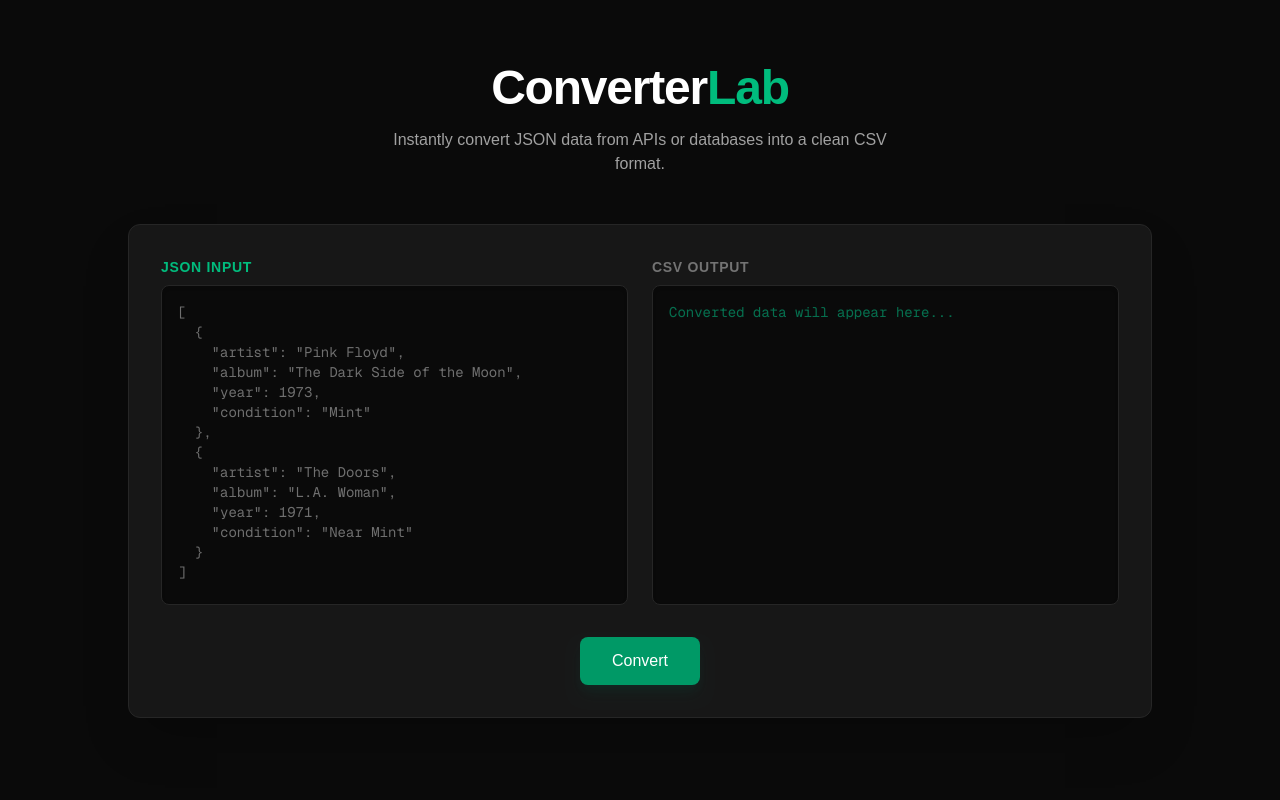
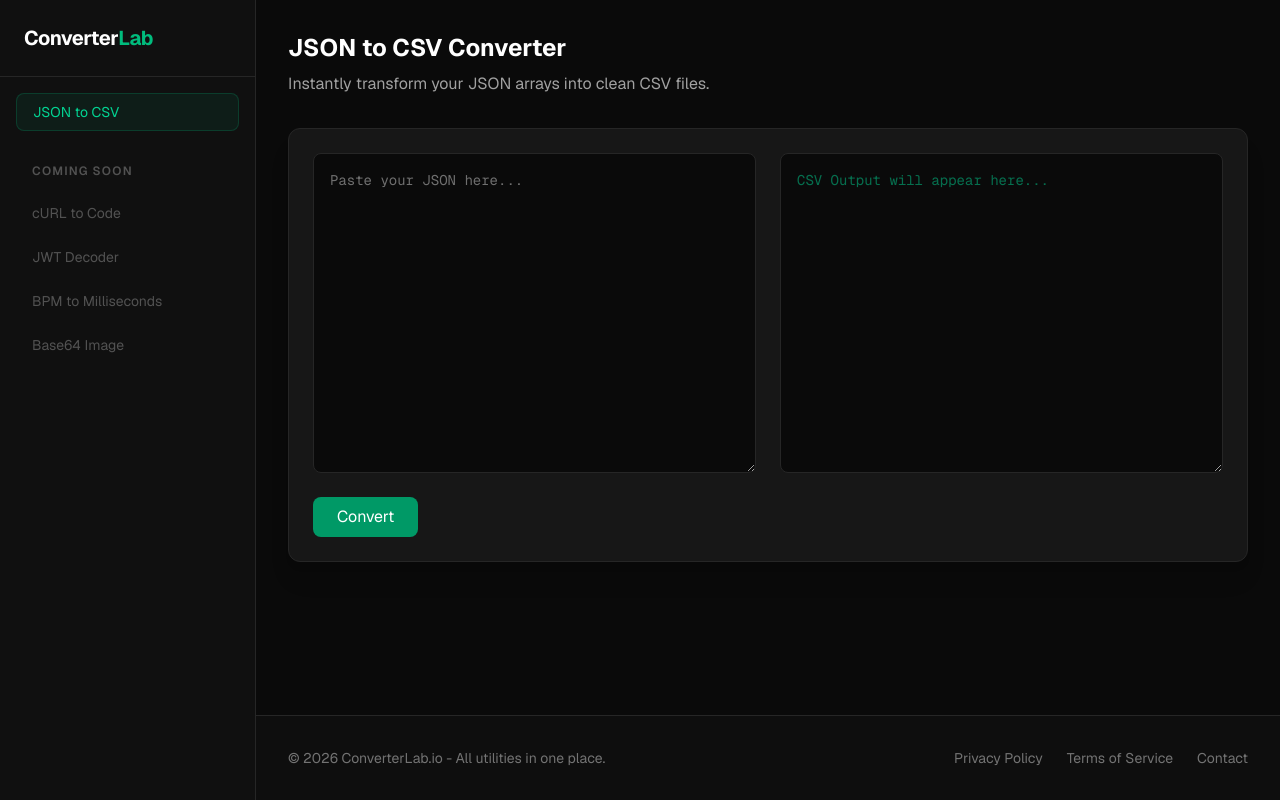
Before and after one commit to Jamminsvinyl/converterlab, a Next.js app: page / in a window 1280 px wide. Built offline with nearby package versions, Linux system fonts and the light colour scheme.

Commit message:
multi-tool architecture, sidebar and footer added

```diff
--- a/src/app/page.js
+++ b/src/app/page.js
@@ -3,6 +3,7 @@
 import { useState } from "react";
 
 export default function Home() {
+  const [activeTab, setActiveTab] = useState("json-csv");
   const [jsonInput, setJsonInput] = useState("");
   const [csvOutput, setCsvOutput] = useState("");
   const [error, setError] = useState("");
@@ -10,32 +11,15 @@ export default function Home() {
   const handleConvert = () => {
     setError("");
     setCsvOutput("");
-
     if (!jsonInput.trim()) {
       setError("Please enter JSON data to convert.");
       return;
     }
-
     try {
-      // JSON'ı işle ve dizi formunda olduğundan emin ol
       let parsedData = JSON.parse(jsonInput);
-      if (!Array.isArray(parsedData)) {
-        parsedData = [parsedData];
-      }
-
-      if (parsedData.length === 0) {
-        setError("The entered JSON array is empty.");
-        return;
-      }
-
-      // Sütun başlıklarını dinamik olarak çıkar
+      if (!Array.isArray(parsedData)) parsedData = [parsedData];
       const headers = Object.keys(parsedData[0]);
-      const csvRows = [];
-
-      // Başlık satırını ekle
-      csvRows.push(headers.join(","));
-
-      // Veri satırlarını virgülle ayırarak ekle
+      const csvRows = [headers.join(",")];
       for (const row of parsedData) {
         const values = headers.map(header => {
           const val = row[header] !== null && row[header] !== undefined ? row[header] : "";
@@ -44,103 +28,90 @@ export default function Home() {
         });
         csvRows.push(values.join(","));
       }
-
-      // Sonucu ekrana yazdır
       setCsvOutput(csvRows.join("\n"));
-
     } catch (err) {
-      setError("Invalid JSON format. Please check your brackets, braces, and quotes.");
+      setError("Invalid JSON format. Check your syntax.");
     }
   };
 
-  const handleCopy = () => {
-    navigator.clipboard.writeText(csvOutput);
-  };
+  return (
+    <div className="flex min-h-screen bg-neutral-950 text-neutral-200 font-sans">
 
-  // Örnek JSON verisi (Kullanıcıya rehberlik etmesi için placeholder)
-  const placeholderText = `[
-  {
-    "artist": "Pink Floyd",
-    "album": "The Dark Side of the Moon",
-    "year": 1973,
-    "condition": "Mint"
-  },
-  {
-    "artist": "The Doors",
-    "album": "L.A. Woman",
-    "year": 1971,
-    "condition": "Near Mint"
-  }
-]`;
-
-  return (
-    <main className="min-h-screen bg-neutral-950 text-neutral-200 flex flex-col items-center py-16 px-4">
-      {/* Üst Başlık Kısmı */}
-      <div className="text-center mb-12">
-        <h1 className="text-4xl md:text-5xl font-bold tracking-tight mb-4 text-white">
+      {/* SIDEBAR */}
+      <aside className="w-64 border-r border-neutral-800 bg-neutral-900/50 hidden md:flex flex-col">
+        <div className="p-6 border-b border-neutral-800">
+          <h1 className="text-xl font-bold text-white tracking-tight">
             Converter<span className="text-emerald-500">Lab</span>
           </h1>
-        <p className="text-neutral-400 max-w-lg mx-auto">
-          Instantly convert JSON data from APIs or databases into a clean CSV format.
-        </p>
+        </div>
+        <nav className="flex-1 p-4 space-y-2 text-sm">
+          <button
+            onClick={() => setActiveTab("json-csv")}
+            className={`w-full text-left px-4 py-2 rounded-lg transition ${activeTab === 'json-csv' ? 'bg-emerald-600/10 text-emerald-400 border border-emerald-500/20' : 'hover:bg-neutral-800 text-neutral-400'}`}
+          >
+            JSON to CSV
+          </button>
+          <div className="px-4 py-2 text-xs font-semibold text-neutral-600 uppercase tracking-widest mt-4">Coming Soon</div>
+          <button disabled className="w-full text-left px-4 py-2 text-neutral-600 cursor-not-allowed">cURL to Code</button>
+          <button disabled className="w-full text-left px-4 py-2 text-neutral-600 cursor-not-allowed">JWT Decoder</button>
+          <button disabled className="w-full text-left px-4 py-2 text-neutral-600 cursor-not-allowed">BPM to Milliseconds</button>
+          <button disabled className="w-full text-left px-4 py-2 text-neutral-600 cursor-not-allowed">Base64 Image</button>
+        </nav>
+      </aside>
+
+      {/* MAIN CONTENT */}
+      <main className="flex-1 flex flex-col">
+        <header className="h-16 border-b border-neutral-800 flex items-center px-8 md:hidden">
+           <h1 className="text-lg font-bold text-white">Converter<span className="text-emerald-500">Lab</span></h1>
+        </header>
+
+        <div className="p-8 flex-1">
+          <div className="max-w-5xl mx-auto">
+            {activeTab === "json-csv" && (
+              <section>
+                <div className="mb-8">
+                  <h2 className="text-2xl font-bold text-white mb-2">JSON to CSV Converter</h2>
+                  <p className="text-neutral-400">Instantly transform your JSON arrays into clean CSV files.</p>
                 </div>
 
-      {/* Ana Araç Kutusu */}
-      <div className="w-full max-w-5xl bg-neutral-900 border border-neutral-800 rounded-xl p-6 md:p-8 shadow-2xl">
-
-        {/* Hata Uyarı Paneli */}
-        {error && (
-          <div className="mb-6 p-4 bg-red-900/30 border border-red-500/50 rounded-lg text-red-400 text-sm text-center">
-            {error}
-          </div>
-        )}
-
+                <div className="bg-neutral-900 border border-neutral-800 rounded-xl p-6 shadow-xl">
+                  {error && <div className="mb-4 p-3 bg-red-900/20 border border-red-500/50 rounded text-red-400 text-sm">{error}</div>}
                   <div className="grid grid-cols-1 lg:grid-cols-2 gap-6">
-          {/* Sol Taraf: JSON Girişi */}
-          <div className="flex flex-col">
-            <label className="text-sm font-semibold text-emerald-500 mb-2 uppercase tracking-wider">JSON Input</label>
                     <textarea
-              className="w-full h-80 bg-neutral-950 border border-neutral-800 rounded-lg p-4 text-sm font-mono text-neutral-300 focus:outline-none focus:border-emerald-500 transition-colors resize-none shadow-inner"
-              placeholder={placeholderText}
+                      className="h-80 bg-neutral-950 border border-neutral-800 rounded-lg p-4 text-sm font-mono text-neutral-300 focus:outline-none focus:border-emerald-500"
+                      placeholder="Paste your JSON here..."
                       value={jsonInput}
                       onChange={(e) => setJsonInput(e.target.value)}
-              spellCheck="false"
+                    />
+                    <textarea
+                      className="h-80 bg-neutral-950 border border-neutral-800 rounded-lg p-4 text-sm font-mono text-emerald-400 focus:outline-none"
+                      placeholder="CSV Output will appear here..."
+                      value={csvOutput}
+                      readOnly
                     />
                   </div>
-
-          {/* Sağ Taraf: CSV Çıktısı */}
-          <div className="flex flex-col">
-            <label className="text-sm font-semibold text-neutral-500 mb-2 uppercase tracking-wider">CSV Output</label>
-            <textarea
-              className="w-full h-80 bg-neutral-950 border border-neutral-800 rounded-lg p-4 text-sm font-mono text-emerald-400 focus:outline-none resize-none shadow-inner"
-              readOnly
-              placeholder="Converted data will appear here..."
-              value={csvOutput}
-              spellCheck="false"
-            />
+                  <div className="mt-6 flex gap-4">
+                    <button onClick={handleConvert} className="px-6 py-2 bg-emerald-600 hover:bg-emerald-500 text-white rounded-lg transition-all active:scale-95">Convert</button>
+                    {csvOutput && <button onClick={() => navigator.clipboard.writeText(csvOutput)} className="px-6 py-2 bg-neutral-800 hover:bg-neutral-700 text-white rounded-lg border border-neutral-700">Copy Result</button>}
+                  </div>
+                </div>
+              </section>
+            )}
           </div>
         </div>
 
-        {/* Aksiyon Butonları */}
-        <div className="mt-8 flex justify-center gap-4">
-          <button
-            onClick={handleConvert}
-            className="px-8 py-3 bg-emerald-600 hover:bg-emerald-500 text-white font-medium rounded-lg transition-all shadow-lg shadow-emerald-900/20 active:scale-95"
-          >
-            Convert
-          </button>
-
-          {/* Sadece çıktı olduğunda görünen kopyala butonu */}
-          {csvOutput && (
-            <button
-              onClick={handleCopy}
-              className="px-8 py-3 bg-neutral-800 hover:bg-neutral-700 text-neutral-200 font-medium rounded-lg border border-neutral-700 transition-all active:scale-95"
-            >
-              Copy to Clipboard
-            </button>
-          )}
+        {/* FOOTER (AdSense Ready) */}
+        <footer className="border-t border-neutral-800 p-8 bg-neutral-900/30">
+          <div className="max-w-5xl mx-auto flex flex-col md:flex-row justify-between items-center gap-4 text-sm text-neutral-500">
+            <div>© 2026 ConverterLab.io - All utilities in one place.</div>
+            <div className="flex gap-6">
+              <a href="#" className="hover:text-emerald-500 transition">Privacy Policy</a>
+              <a href="#" className="hover:text-emerald-500 transition">Terms of Service</a>
+              <a href="#" className="hover:text-emerald-500 transition">Contact</a>
             </div>
           </div>
+        </footer>
       </main>
+    </div>
   );
 }
```
Lines whose indentation alone changed are shown as unchanged.
